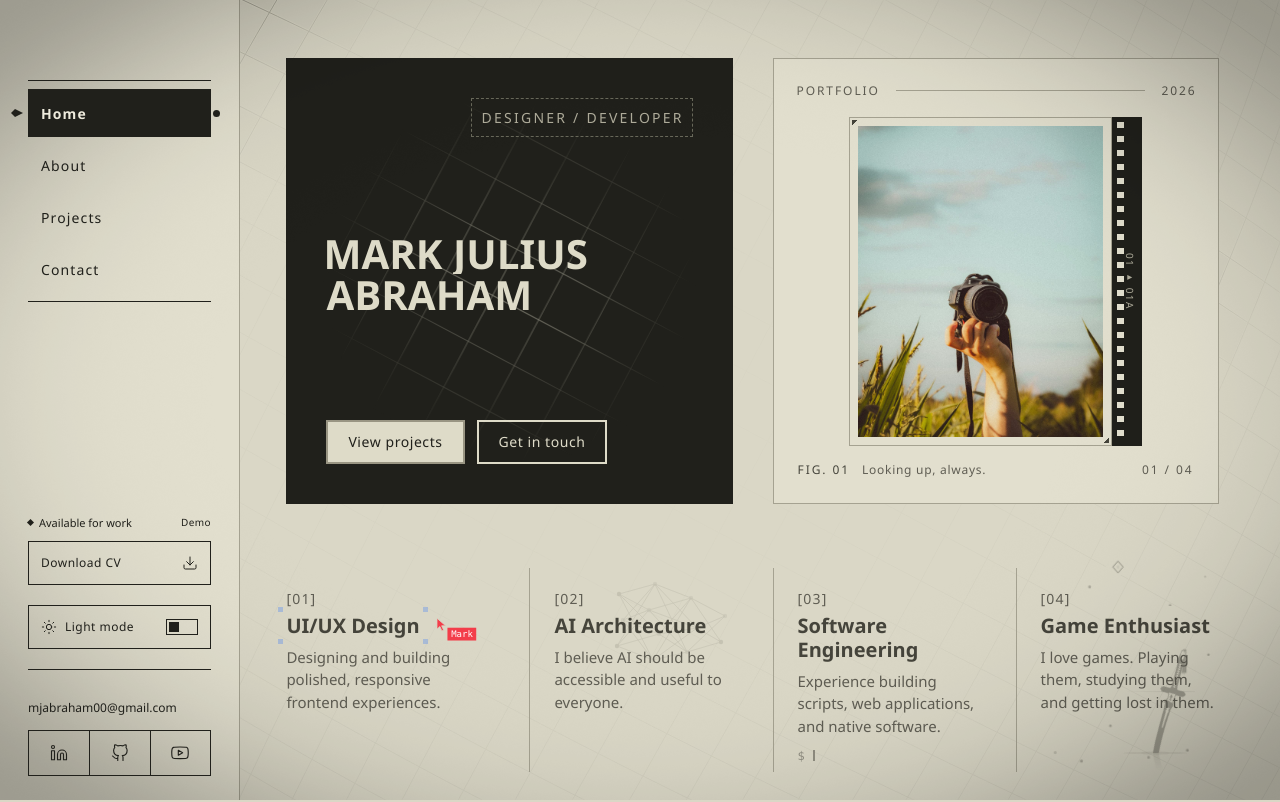
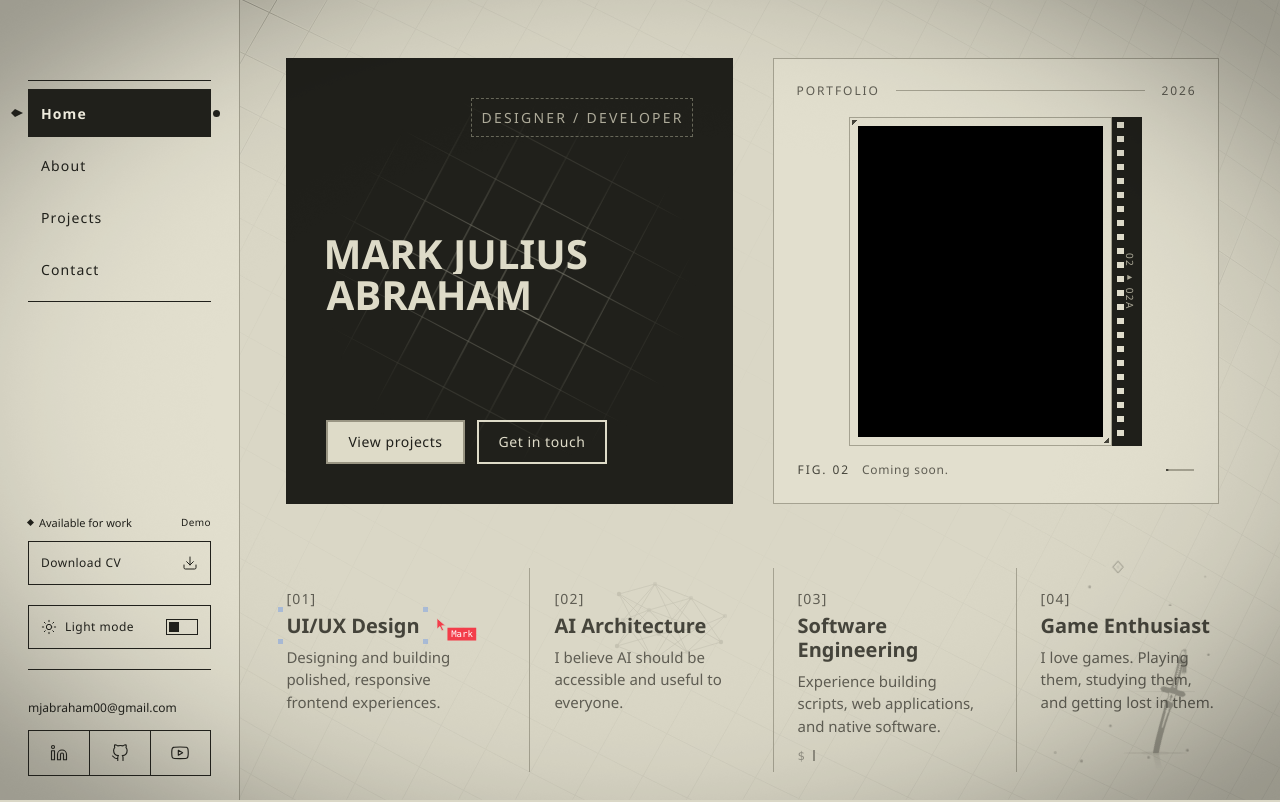
Before and after one commit to MarkJuliusAbraham/Mark_Portfolio, a React (Vite) app in the folder frontend/: page / in a window 1280 px wide. Shown: the top 802 px of the page. Built offline with nearby package versions, Linux system fonts and the light colour scheme.

Commit message:
Bring back the hero photo's automatic progression
The photo moves on by itself again, every 4.2s, held while hovered or
focused, with the caption's filling line and Paused status in place of
the frame count. The opening's slower first wind is kept.

```diff
--- a/frontend/src/components/organisms/Hero/ImageBanner.jsx
+++ b/frontend/src/components/organisms/Hero/ImageBanner.jsx
@@ -1,5 +1,5 @@
 import { useEffect, useRef, useState } from "react";
-import { Image as ImageIcon } from "lucide-react";
+import { Image as ImageIcon, Pause } from "lucide-react";
 import { filmAdvance, usePhotoAdvance } from "@/hooks/usePhotoAdvance.js";
 import { cn } from "@/lib/utils";
 
@@ -33,6 +33,26 @@ const PhotoFace = ({ ref, photo, state }) => {
   );
 };
 
+const switchHold = 4200;
+
+/** How the automatic switch stands: a line filling toward the next switch, or paused while held. */
+const AutoSwitchStatus = ({ state }) => {
+  if (state === "held") {
+    return (
+      <span className="hero-photo-autospin is-held">
+        <Pause size={11} strokeWidth={2} aria-hidden="true" />
+        Paused
+      </span>
+    );
+  }
+  return (
+    <span className="hero-photo-autospin">
+      {/* Remounts whenever the countdown starts over, so the line fills from empty. */}
+      {state === "counting" && <span className="hero-photo-autospin-fill" style={{ "--spin-hold": `${switchHold}ms` }} />}
+    </span>
+  );
+};
+
 // The dark line between one frame of film and the next, in px.
 const frameLine = 8;
 
@@ -42,11 +62,13 @@ const introWind = { duration: 1100, delay: 750, easing: "cubic-bezier(0.22, 1, 0
 const introFrames = 2;
 
 /**
- * A framed photo on a strip of film (usePhotoAdvance.js). Clicking either half steps back or
- * forward at once, through the site's chromatic aberration; it never turns on its own, and the
- * caption counts the frames so it's clear there are more. With `intro`, the hero's opening is
- * playing: the film winds its first photo into place as part of it. Every photo stays loaded, so
- * none ever shows half-decoded.
+ * A framed photo that keeps moving on through its photos (usePhotoAdvance.js). On its own, the
+ * film moves on a frame: the photo slides up and away, the next slides up into place, and the
+ * sprocket holes along the film's edge travel with them. Clicking either half steps back or
+ * forward at once, through the site's chromatic aberration. Every photo stays loaded, so none ever
+ * shows half-decoded. Hovering or focusing it holds the automatic switch, and the caption shows
+ * it: a line filling toward the next switch, or "Paused". With `intro`, the hero's opening is
+ * playing: the film winds its first photo into place as part of it.
  */
 export const ImageBanner = ({ photos = [], intro = false }) => {
   const frameRef = useRef(null);
@@ -54,9 +76,12 @@ export const ImageBanner = ({ photos = [], intro = false }) => {
   const edgeRef = useRef(null);
   // How far the sprocket holes have travelled, in px, so each move carries on from the last.
   const edgeTravel = useRef({ offset: 0, animation: null });
+  const [hovered, setHovered] = useState(false);
+  const [focused, setFocused] = useState(false);
   const count = Math.max(photos.length, 1);
-  const { current, previous, change, advanced, step } = usePhotoAdvance(frameRef, count, {
-    autoplay: false,
+  const { current, previous, change, advanced, step, auto } = usePhotoAdvance(frameRef, count, {
+    hold: switchHold,
+    held: hovered || focused,
     wind: intro,
   });
 
@@ -70,9 +95,9 @@ export const ImageBanner = ({ photos = [], intro = false }) => {
     }
   }, [photos]);
 
-  // Winding the film moves it on a frame: the photo leaving slides up and out, the one arriving
-  // slides up into place a frame line behind it, and the sprocket holes travel as far. The opening
-  // winds further and slower (introWind).
+  // A switch on its own moves the film on a frame: the photo leaving slides up and out, the one
+  // arriving slides up into place a frame line behind it, and the sprocket holes travel as far. The
+  // opening winds further and slower (introWind).
   useEffect(() => {
     const arriving = faceRefs.current[current];
     if (!advanced || !arriving) return;
@@ -106,7 +131,14 @@ export const ImageBanner = ({ photos = [], intro = false }) => {
     <figure className="hero-photo-figure">
       {/* The photo and, where the layout shows it, a film edge beside it (hero-layouts.css). */}
       <div className="hero-photo-film">
-        <div className="hero-photo-frame">
+        <div
+          className="hero-photo-frame"
+          // Touch has no hover to end, so only a mouse or pen holds the switching.
+          onPointerEnter={(event) => event.pointerType !== "touch" && setHovered(true)}
+          onPointerLeave={() => setHovered(false)}
+          onFocus={(event) => event.target.matches(":focus-visible") && setFocused(true)}
+          onBlur={() => setFocused(false)}
+        >
           <div ref={frameRef} className="hero-photo-side">
             {photos.map((photo, index) => (
               <PhotoFace
@@ -128,7 +160,7 @@ export const ImageBanner = ({ photos = [], intro = false }) => {
       <figcaption className="hero-photo-caption" aria-hidden="true">
         <span>Fig. {figure}</span>
         <span>{photos[current]?.caption}</span>
-        <span className="hero-photo-count">{figure} / {String(count).padStart(2, "0")}</span>
+        <AutoSwitchStatus state={auto} />
       </figcaption>
     </figure>
   );
--- a/frontend/src/components/organisms/Hero/hero-banner.css
+++ b/frontend/src/components/organisms/Hero/hero-banner.css
@@ -253,13 +253,44 @@
     letter-spacing: 0.06em;
 }
 
-/* Which frame is shown, of how many, at the caption's far end: the card turns only when clicked,
-   so this is what says there are more. */
-.hero-photo-caption .hero-photo-count {
+/* The automatic turn's status, at the caption's far end: a short track that fills over the hold
+   before each turn, or "Paused" while the card is held. */
+.hero-photo-caption .hero-photo-autospin {
+    position: relative;
+    display: inline-flex;
     flex: none;
+    align-items: center;
+    gap: 4px;
+    align-self: center;
+    width: 28px;
+    height: 2px;
     margin-left: auto;
-    font-variant-numeric: tabular-nums;
-    letter-spacing: 0.16em;
+    background: var(--border);
+}
+
+.hero-photo-caption .hero-photo-autospin.is-held {
+    width: auto;
+    height: auto;
+    background: none;
+    color: var(--foreground);
+}
+
+.hero-photo-autospin-fill {
+    position: absolute;
+    inset: 0;
+    background: var(--foreground);
+    transform-origin: left;
+    animation: hero-photo-autospin-fill var(--spin-hold) linear both;
+}
+
+@keyframes hero-photo-autospin-fill {
+    from {
+        transform: scaleX(0);
+    }
+
+    to {
+        transform: scaleX(1);
+    }
 }
 
 .hero-photo-caption span:first-child {
@@ -375,8 +406,8 @@
         padding-top: 2px;
     }
 
-    /* Right-aligned against the badge it labels, the figure line over the frame count, hanging
-       under the header so the header, the figure line and the count are three evenly spaced
+    /* Right-aligned against the badge it labels, the figure line over the spin's status, hanging
+       under the header so the header, the figure line and the status bar are three evenly spaced
        lines. */
     .hero-photo-caption {
         grid-area: caption;
@@ -387,7 +418,7 @@
         row-gap: 8px;
     }
 
-    .hero-photo-caption .hero-photo-count {
+    .hero-photo-caption .hero-photo-autospin {
         grid-column: 1 / -1;
         justify-self: end;
         margin-left: 0;
--- a/frontend/src/hooks/usePhotoAdvance.js
+++ b/frontend/src/hooks/usePhotoAdvance.js
@@ -19,10 +19,10 @@ const advanceTime = 500;
  * every switch and `advanced` says whether the latest moved the film, so the movement can start
  * over with each. `auto` says what the automatic switch is doing: "counting" down the hold,
  * "held", "waiting" (mid-advance, off screen or before the page is ready) or "off" with reduced
- * motion or without `autoplay`. With `wind`, the first time the frame can be seen after loading,
+ * motion. With `wind`, the first time the frame can be seen after loading,
  * its photo is wound into place, once.
  */
-export const usePhotoAdvance = (frameRef, count, { hold = 4200, held = false, autoplay = true, wind = true } = {}) => {
+export const usePhotoAdvance = (frameRef, count, { hold = 4200, held = false, wind = true } = {}) => {
   const reduceMotion = useReducedMotion();
   const paused = useAccentPaused(frameRef);
   const [state, setState] = useState({ current: 0, previous: null, change: 0, advanced: false });
@@ -76,7 +76,7 @@ export const usePhotoAdvance = (frameRef, count, { hold = 4200, held = false, au
     windFirst();
   }, [paused, reduceMotion, wind]);
 
-  const auto = reduceMotion || !autoplay ? "off" : held ? "held" : paused || moving ? "waiting" : "counting";
+  const auto = reduceMotion ? "off" : held ? "held" : paused || moving ? "waiting" : "counting";
 
   useEffect(() => {
     if (auto !== "counting") return;
```
